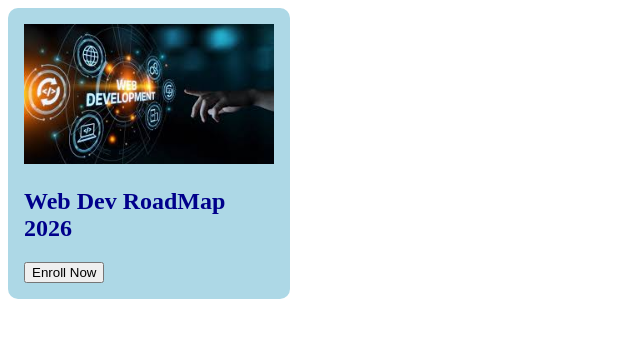
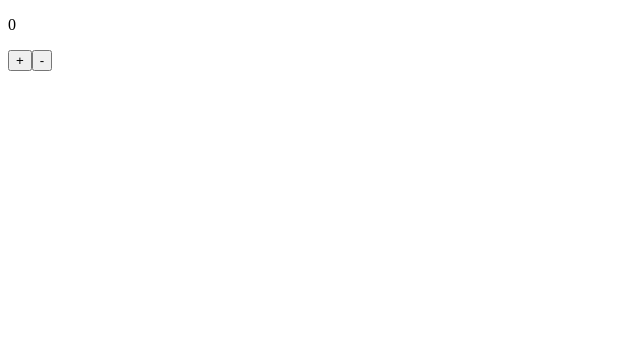
Before and after one commit to Muhammad-Zohaib-42/react-monster-master-class, a React (Vite) app in the folder intro/: page / in a window 1280 px wide. Shown: the top 338 px of the page, without its empty margins (0-640 px from the left). Built offline with nearby package versions, Linux system fonts and the light colour scheme.

Commit message:
learn state in react and practice a counter app

```diff
--- a/intro/src/App.jsx
+++ b/intro/src/App.jsx
@@ -1,9 +1,23 @@
-import StyledCard from "./components/StyledCard";
+import { useState } from "react"
 
 const App = () => {
+  const [count, setCount] = useState(0)
+
+  function increment() {
+    setCount(prev => prev + 1)
+  }
+
+  function decrement() {
+    setCount(prev => prev - 1)
+  }
+
   return (
     <section>
-      <StyledCard />
+      <p>{count}</p>
+      <div>
+        <button onClick={increment}>+</button>
+        <button onClick={decrement}>-</button>
+      </div>
     </section>
   )
 }
```
